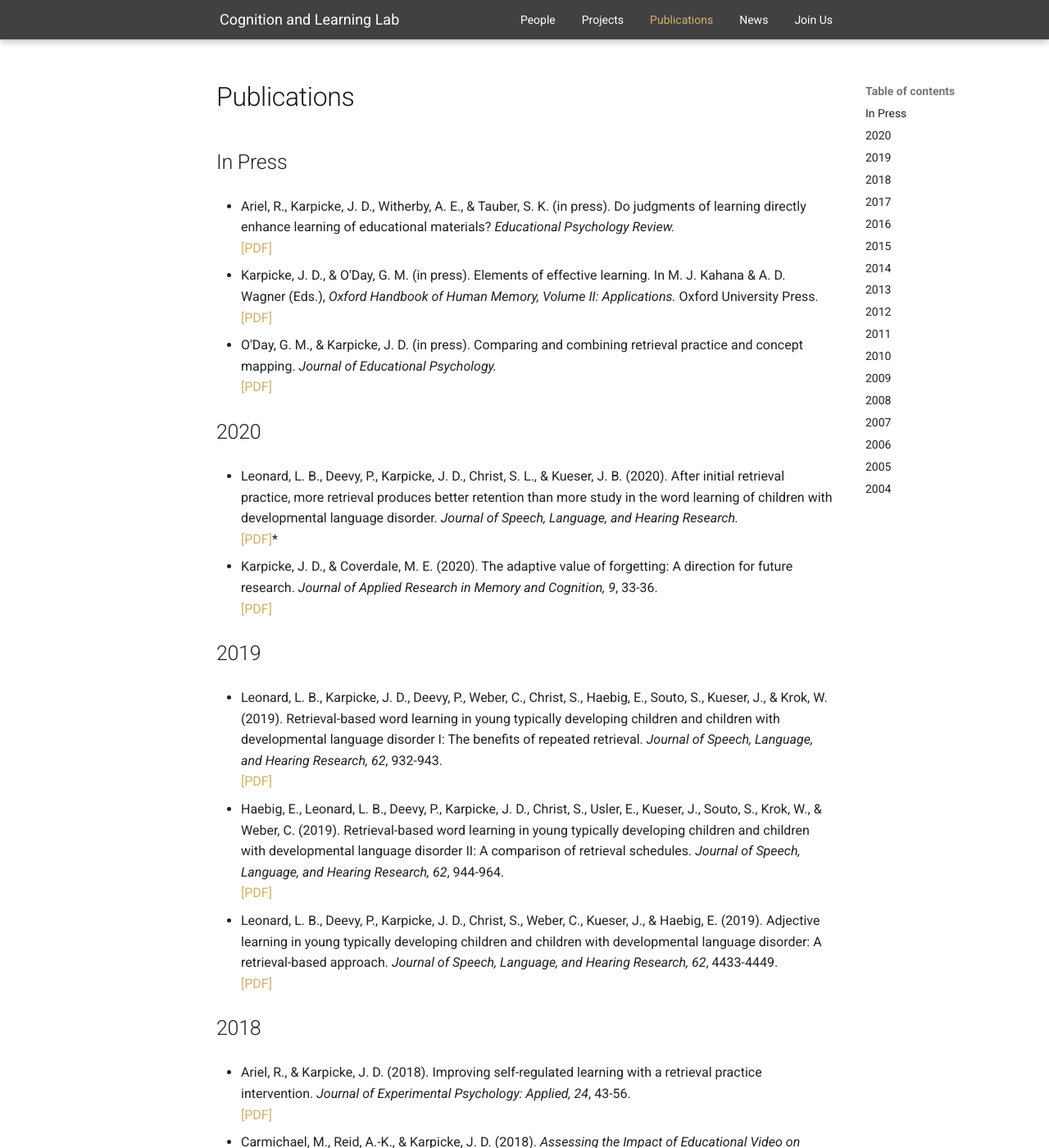
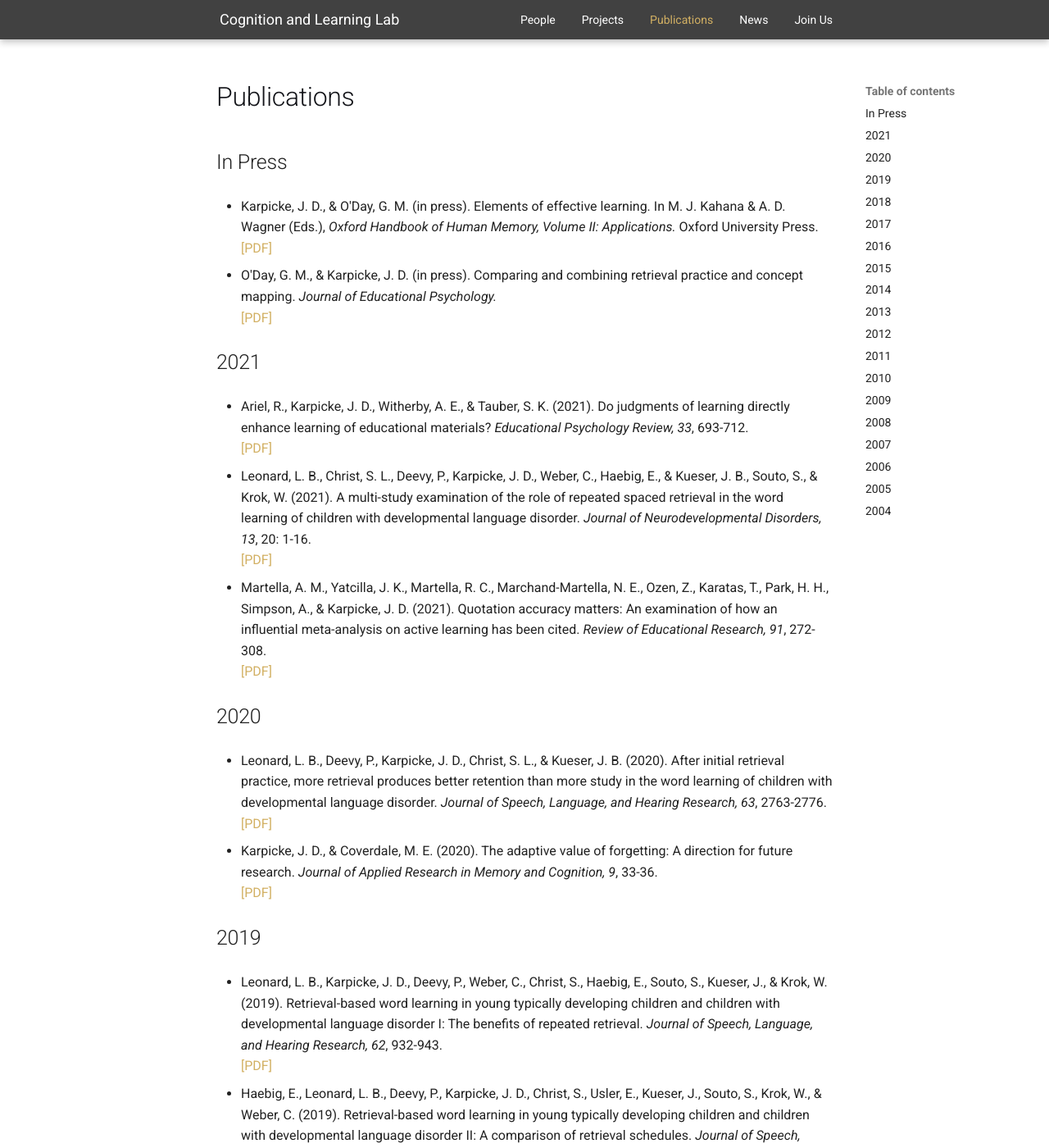
Before and after one commit to shivanya-chandra/pcllab.github.io, an MkDocs documentation site: the page built from docs/publications.md, in a window 1280 px wide and 1400 px high. Shown: the whole window at 82% size. Built offline with MkDocs 1.6.1 and Material for MkDocs 9.7.7, drawn with Linux system fonts in a browser that asks for light colours.

Commit message:
Update publications.md

```diff
--- a/docs/publications.md
+++ b/docs/publications.md
@@ -7,16 +7,21 @@ hide:
 
 ## In Press
 
-- Ariel, R., Karpicke, J. D., Witherby, A. E., & Tauber, S. K. (in press). Do judgments of learning directly enhance learning of educational materials? *Educational Psychology Review.* <br> [[PDF]](../downloads/inpress_Ariel_Karpicke_Witherby_Tauber_EDPR.pdf){target="_blank" rel="noreferrer"}
-
 - Karpicke, J. D., & O'Day, G. M. (in press). Elements of effective learning. In M. J. Kahana & A. D. Wagner (Eds.), *Oxford Handbook of Human Memory, Volume II: Applications.* Oxford University Press. <br> [[PDF]](../downloads/inpress_Karpicke_ODay_Oxford_Handbook.pdf){target="_blank" rel="noreferrer"}
 
 - O'Day, G. M., & Karpicke, J. D. (in press). Comparing and combining retrieval practice and concept mapping. *Journal of Educational Psychology.* <br> [[PDF]](../downloads/inpress_ODay_Karpicke_JEDP.pdf){target="_blank" rel="noreferrer"}
 
+## 2021
+
+- Ariel, R., Karpicke, J. D., Witherby, A. E., & Tauber, S. K. (2021). Do judgments of learning directly enhance learning of educational materials? *Educational Psychology Review, 33*, 693-712. <br> [[PDF]](../downloads/2021_Ariel_Karpicke_Witherby_Tauber_EDPR.pdf){target="_blank" rel="noreferrer"}
+
+- Leonard, L. B., Christ, S. L., Deevy, P., Karpicke, J. D., Weber, C., Haebig, E., & Kueser, J. B., Souto, S., & Krok, W. (2021). A multi-study examination of the role of repeated spaced retrieval in the word learning of children with developmental language disorder. *Journal of Neurodevelopmental Disorders, 13*, 20: 1-16. <br> [[PDF]](../downloads/2021_Leonard_et_al_JNDD.pdf){target="_blank" rel="noreferrer"}
+
+- Martella, A. M., Yatcilla, J. K., Martella, R. C., Marchand-Martella, N. E., Ozen, Z., Karatas, T., Park, H. H., Simpson, A., & Karpicke, J. D. (2021). Quotation accuracy matters: An examination of how an influential meta-analysis on active learning has been cited. *Review of Educational Research, 91*, 272-308. <br> [[PDF]](../downloads/2021_Martella_et_al_RER.pdf){target="_blank" rel="noreferrer"}
 
 ## 2020
 
-- Leonard, L. B., Deevy, P., Karpicke, J. D., Christ, S. L., & Kueser, J. B. (2020). After initial retrieval practice, more retrieval produces better retention than more study in the word learning of children with developmental language disorder. *Journal of Speech, Language, and Hearing Research.* <br> [[PDF]](../downloads/2020_Leonard_et_al_JSLHR.pdf){target="_blank" rel="noreferrer"}*
+- Leonard, L. B., Deevy, P., Karpicke, J. D., Christ, S. L., & Kueser, J. B. (2020). After initial retrieval practice, more retrieval produces better retention than more study in the word learning of children with developmental language disorder. *Journal of Speech, Language, and Hearing Research, 63*, 2763-2776. <br> [[PDF]](../downloads/2020_Leonard_et_al_JSLHR.pdf){target="_blank" rel="noreferrer"}
 
 - Karpicke, J. D., & Coverdale, M. E. (2020). The adaptive value of forgetting: A direction for future research. *Journal of Applied Research in Memory and Cognition, 9*, 33-36. <br> [[PDF]](../downloads/2020_Karpicke_Coverdale_JARMAC.pdf){target="_blank" rel="noreferrer"}
 
```
